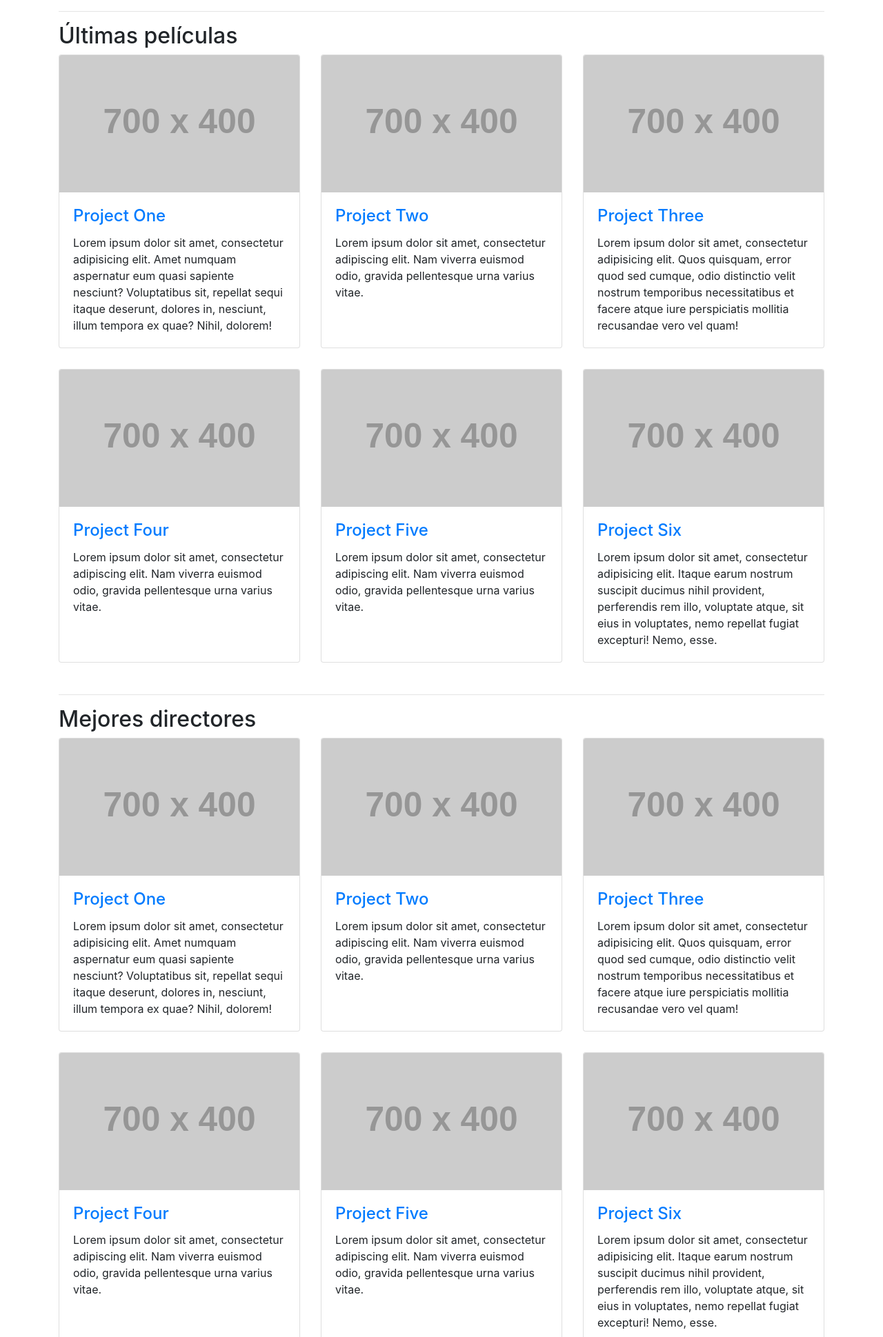
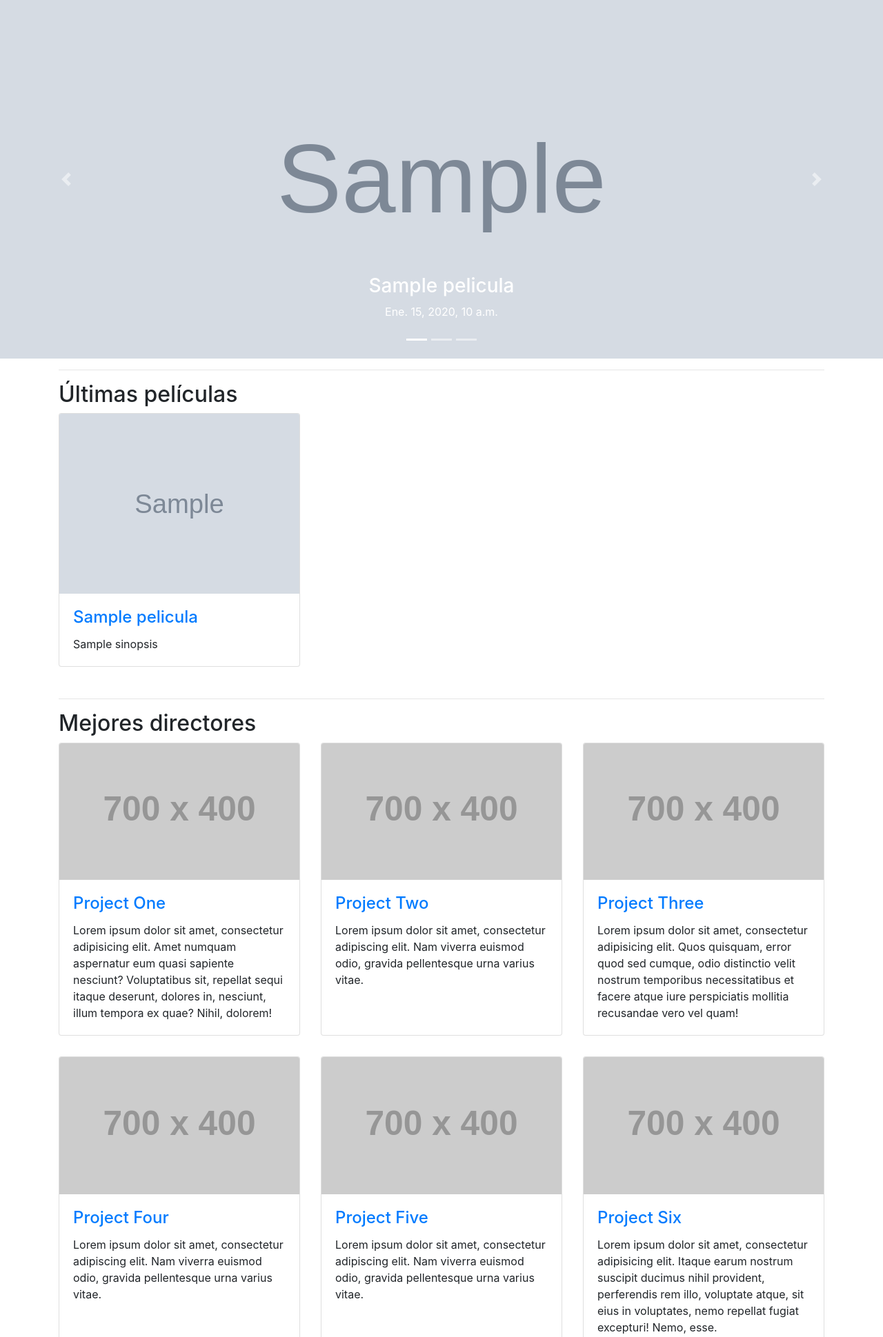
Before and after one commit to AngelQuesada/videoclub_django_new, a Django app: template videoclub_django/templates/videoclub/index.html in a window 1280 px wide. Shown: the part 56-1995 px from the top of the page at 69% size. Run offline with Django 3.2, Linux system fonts and the light colour scheme; the template is opened without the code that fills it: most values are stand-ins (such as "Sample title", 1, 10 or a date in 2020); grey boxes marked "Sample" are stand-in pictures; grey boxes labelled with a size stand in for pictures from a placeholder-image service; parts of the project's set-up code (start-up, migrations or seed data) failed here and were passed over; some libraries are stand-ins or nearby versions.

Commit message:
Videoclub: añadidos registros reales de películas al index
- Ahora las películas que se muestran en el index están sacadas de la base de datos

```diff
--- a/videoclub_django/apps/videoclub/admin.py
+++ b/videoclub_django/apps/videoclub/admin.py
@@ -12,7 +12,7 @@ class DirectorAdmin(admin.ModelAdmin):
 admin.site.register(Director, DirectorAdmin)
 
 class PeliculaAdmin(admin.ModelAdmin):
-    readonly_fields = ['caratula_admin','imagen_promocional_admin']
+    readonly_fields = ['caratula_admin', 'imagen_promocional_admin']
 
 admin.site.register(Pelicula, PeliculaAdmin)
 
--- a/videoclub_django/apps/videoclub/models.py
+++ b/videoclub_django/apps/videoclub/models.py
@@ -117,6 +117,9 @@ class Pelicula(models.Model):
 
     imagen_promocional_admin.short_description = 'Imágen promocional actual'
 
+    def url_imagen_promocional(self):
+        return settings.MEDIA_URL+str(self.imagen_promocional)
+
     def __str__(self):
         return self.titulo
 
--- a/videoclub_django/apps/videoclub/urls.py
+++ b/videoclub_django/apps/videoclub/urls.py
@@ -8,5 +8,5 @@ from django.contrib.staticfiles.urls import static
 from apps.videoclub.views import *
 
 urlpatterns = [
-    path('', index, name='index'),
+    path('', VideclubIndex.as_view(), name='index'),
 ] + static(settings.MEDIA_URL, document_root=settings.MEDIA_ROOT)
--- a/videoclub_django/templates/videoclub/index.html
+++ b/videoclub_django/templates/videoclub/index.html
@@ -6,32 +6,38 @@
 
 
 {% block header %}
-<!-- <header>
+<header>
     <div id="carouselExampleIndicators" class="carousel slide" data-ride="carousel">
         <ol class="carousel-indicators">
             <li data-target="#carouselExampleIndicators" data-slide-to="0" class="active"></li>
             <li data-target="#carouselExampleIndicators" data-slide-to="1"></li>
             <li data-target="#carouselExampleIndicators" data-slide-to="2"></li>
         </ol>
+
         <div class="carousel-inner" role="listbox">
-            <div class="carousel-item active" style="background-image: url('/media/images/fondos_peliculas/avengersinfinitywar.png')">
+
+            {% if object_list %}
+                {% for pelicula in object_list %}
+
+                    {% if forloop.first %}
+                    <div class="carousel-item active" style="background-image: url('{{pelicula.url_imagen_promocional}}')">
+                    {% else %}
+                    <div class="carousel-item" style="background-image: url('{{pelicula.url_imagen_promocional}}')">
+                    {% endif %}
+
                     <div class="carousel-caption d-none d-md-block">
-                    <h3>Los Vengadores: Infinity Wars</h3>
-                    <p>Ya disponible</p>
+                        <h3>{{pelicula.titulo}}</h3>
+                        <p>{{pelicula.fecha}}</p>
                     </div>
                     </div>
-            <div class="carousel-item" style="background-image: url('/media/images/fondos_peliculas/avengersendgame.jpg')">
-                <div class="carousel-caption d-none d-md-block">
-                    <h3>Los Vengadores: Endgame</h3>
-                    <p>Próximamente</p>
-                </div>
-            </div>
-            <div class="carousel-item" style="background-image: url('/media/images/fondos_peliculas/spiderman.jpg')">
-                <div class="carousel-caption d-none d-md-block">
-                    <h3>Spiderman: Far From Home</h3>
-                    <p>Fecha no disponible</p>
-                </div>
-            </div>
+
+                {% endfor %}
+            {% else %}
+
+            <h4>No hay ninguna película registrada</h4>
+
+            {% endif %}
+
         </div>
         <a class="carousel-control-prev" href="#carouselExampleIndicators" role="button" data-slide="prev">
             <span class="carousel-control-prev-icon" aria-hidden="true"></span>
@@ -42,90 +48,34 @@
             <span class="sr-only">Next</span>
         </a>
     </div>
-</header> -->
+</header>
 {% endblock header %}
 
 {% block content %}
 
 <hr>
 <h2>Últimas películas</h2>
+<div class="row">
 
-<div class="row">
+    {% if object_list %}
+        {% for pelicula in object_list %}
             <div class="col-lg-4 col-sm-6 portfolio-item">
                 <div class="card h-100">
-            <a href="#"><img class="card-img-top" src="http://placehold.it/700x400" alt=""></a>
+                    <a href="#"><img class="card-img-top" src="{{pelicula.url_imagen_promocional}}" alt=""></a>
                     <div class="card-body">
                         <h4 class="card-title">
-                    <a href="#">Project One</a>
+                            <a href="#">{{pelicula.titulo}}</a>
                         </h4>
-                <p class="card-text">Lorem ipsum dolor sit amet, consectetur adipisicing elit. Amet numquam
-                    aspernatur eum quasi sapiente nesciunt? Voluptatibus sit, repellat sequi itaque deserunt,
-                    dolores in, nesciunt, illum tempora ex quae? Nihil, dolorem!</p>
+                        <p class="card-text">{{pelicula.sinopsis}}</p>
                     </div>
                 </div>
             </div>
-    <div class="col-lg-4 col-sm-6 portfolio-item">
-        <div class="card h-100">
-            <a href="#"><img class="card-img-top" src="http://placehold.it/700x400" alt=""></a>
-            <div class="card-body">
-                <h4 class="card-title">
-                    <a href="#">Project Two</a>
-                </h4>
-                <p class="card-text">Lorem ipsum dolor sit amet, consectetur adipiscing elit. Nam viverra
-                    euismod odio, gravida pellentesque urna varius vitae.</p>
-            </div>
-        </div>
-    </div>
-    <div class="col-lg-4 col-sm-6 portfolio-item">
-        <div class="card h-100">
-            <a href="#"><img class="card-img-top" src="http://placehold.it/700x400" alt=""></a>
-            <div class="card-body">
-                <h4 class="card-title">
-                    <a href="#">Project Three</a>
-                </h4>
-                <p class="card-text">Lorem ipsum dolor sit amet, consectetur adipisicing elit. Quos quisquam,
-                    error quod sed cumque, odio distinctio velit nostrum temporibus necessitatibus et facere
-                    atque iure perspiciatis mollitia recusandae vero vel quam!</p>
-            </div>
-        </div>
-    </div>
-    <div class="col-lg-4 col-sm-6 portfolio-item">
-        <div class="card h-100">
-            <a href="#"><img class="card-img-top" src="http://placehold.it/700x400" alt=""></a>
-            <div class="card-body">
-                <h4 class="card-title">
-                    <a href="#">Project Four</a>
-                </h4>
-                <p class="card-text">Lorem ipsum dolor sit amet, consectetur adipiscing elit. Nam viverra
-                    euismod odio, gravida pellentesque urna varius vitae.</p>
-            </div>
-        </div>
-    </div>
-    <div class="col-lg-4 col-sm-6 portfolio-item">
-        <div class="card h-100">
-            <a href="#"><img class="card-img-top" src="http://placehold.it/700x400" alt=""></a>
-            <div class="card-body">
-                <h4 class="card-title">
-                    <a href="#">Project Five</a>
-                </h4>
-                <p class="card-text">Lorem ipsum dolor sit amet, consectetur adipiscing elit. Nam viverra
-                    euismod odio, gravida pellentesque urna varius vitae.</p>
-            </div>
-        </div>
-    </div>
-    <div class="col-lg-4 col-sm-6 portfolio-item">
-        <div class="card h-100">
-            <a href="#"><img class="card-img-top" src="http://placehold.it/700x400" alt=""></a>
-            <div class="card-body">
-                <h4 class="card-title">
-                    <a href="#">Project Six</a>
-                </h4>
-                <p class="card-text">Lorem ipsum dolor sit amet, consectetur adipisicing elit. Itaque earum
-                    nostrum suscipit ducimus nihil provident, perferendis rem illo, voluptate atque, sit eius
-                    in voluptates, nemo repellat fugiat excepturi! Nemo, esse.</p>
-            </div>
-        </div>
-    </div>
+        {% endfor %}
+    {% else %}
+
+    <h4>No hay ninguna película registrada</h4>
+
+    {% endif %}
 </div>
 
 <hr>
```
Also changed, not shown: videoclub_django/apps/videoclub/views.py (+7 -2 lines), videoclub_django/media/images/fondos_peliculas/avengersendgame.jpg (deleted), videoclub_django/media/images/fondos_peliculas/avengersinfinitywar.png (deleted), 3 other files. Lines whose indentation alone changed are shown as unchanged.
